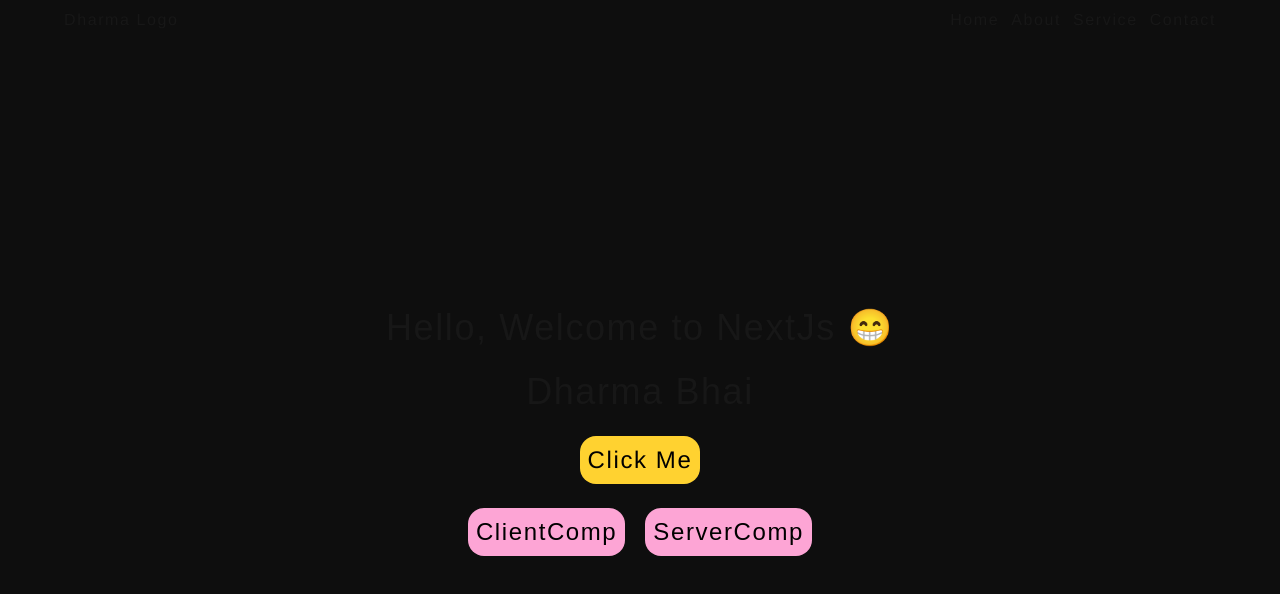
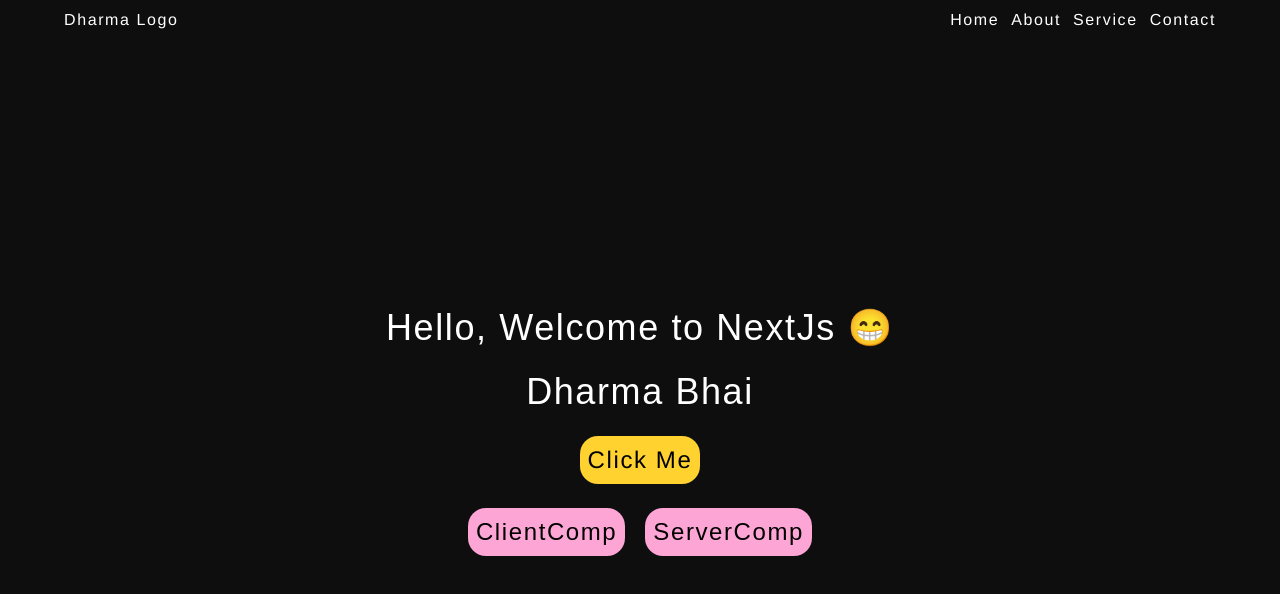
Before and after one commit to Dharmesh-yadavo/NextJs, a Next.js app in the folder nextjs_app/: page / in a window 1280 px wide. Shown: the top 594 px of the page. Built offline with nearby package versions, Linux system fonts and the light colour scheme; a web font is replaced by a local one.

Commit message:
shadcn in NextJs

```diff
--- a/nextjs_app/app/globals.css
+++ b/nextjs_app/app/globals.css
@@ -1,9 +1,7 @@
 @import "tailwindcss";
+@import "tw-animate-css";
 
-:root {
-  --background: #ffffff;
-  --foreground: #171717;
-}
+@custom-variant dark (&:is(.dark *));
 
 @theme inline {
   --color-background: var(--background);
@@ -12,20 +10,127 @@
   --font-mono: var(--font-geist-mono);
   --font-delius: var(--font-delius);
   --font-meie: var(--font-meie-script);
+  --color-sidebar-ring: var(--sidebar-ring);
+  --color-sidebar-border: var(--sidebar-border);
+  --color-sidebar-accent-foreground: var(--sidebar-accent-foreground);
+  --color-sidebar-accent: var(--sidebar-accent);
+  --color-sidebar-primary-foreground: var(--sidebar-primary-foreground);
+  --color-sidebar-primary: var(--sidebar-primary);
+  --color-sidebar-foreground: var(--sidebar-foreground);
+  --color-sidebar: var(--sidebar);
+  --color-chart-5: var(--chart-5);
+  --color-chart-4: var(--chart-4);
+  --color-chart-3: var(--chart-3);
+  --color-chart-2: var(--chart-2);
+  --color-chart-1: var(--chart-1);
+  --color-ring: var(--ring);
+  --color-input: var(--input);
+  --color-border: var(--border);
+  --color-destructive: var(--destructive);
+  --color-accent-foreground: var(--accent-foreground);
+  --color-accent: var(--accent);
+  --color-muted-foreground: var(--muted-foreground);
+  --color-muted: var(--muted);
+  --color-secondary-foreground: var(--secondary-foreground);
+  --color-secondary: var(--secondary);
+  --color-primary-foreground: var(--primary-foreground);
+  --color-primary: var(--primary);
+  --color-popover-foreground: var(--popover-foreground);
+  --color-popover: var(--popover);
+  --color-card-foreground: var(--card-foreground);
+  --color-card: var(--card);
+  --radius-sm: calc(var(--radius) - 4px);
+  --radius-md: calc(var(--radius) - 2px);
+  --radius-lg: var(--radius);
+  --radius-xl: calc(var(--radius) + 4px);
+  --radius-2xl: calc(var(--radius) + 8px);
+  --radius-3xl: calc(var(--radius) + 12px);
+  --radius-4xl: calc(var(--radius) + 16px);
 }
 
-@media (prefers-color-scheme: dark) {
-  :root {
-    --background: #0a0a0a;
-    --foreground: #ededed;
+:root {
+  --radius: 0.625rem;
+  --background: oklch(1 0 0);
+  --foreground: oklch(0.145 0 0);
+  --card: oklch(1 0 0);
+  --card-foreground: oklch(0.145 0 0);
+  --popover: oklch(1 0 0);
+  --popover-foreground: oklch(0.145 0 0);
+  --primary: oklch(0.205 0 0);
+  --primary-foreground: oklch(0.985 0 0);
+  --secondary: oklch(0.97 0 0);
+  --secondary-foreground: oklch(0.205 0 0);
+  --muted: oklch(0.97 0 0);
+  --muted-foreground: oklch(0.556 0 0);
+  --accent: oklch(0.97 0 0);
+  --accent-foreground: oklch(0.205 0 0);
+  --destructive: oklch(0.577 0.245 27.325);
+  --border: oklch(0.922 0 0);
+  --input: oklch(0.922 0 0);
+  --ring: oklch(0.708 0 0);
+  --chart-1: oklch(0.646 0.222 41.116);
+  --chart-2: oklch(0.6 0.118 184.704);
+  --chart-3: oklch(0.398 0.07 227.392);
+  --chart-4: oklch(0.828 0.189 84.429);
+  --chart-5: oklch(0.769 0.188 70.08);
+  --sidebar: oklch(0.985 0 0);
+  --sidebar-foreground: oklch(0.145 0 0);
+  --sidebar-primary: oklch(0.205 0 0);
+  --sidebar-primary-foreground: oklch(0.985 0 0);
+  --sidebar-accent: oklch(0.97 0 0);
+  --sidebar-accent-foreground: oklch(0.205 0 0);
+  --sidebar-border: oklch(0.922 0 0);
+  --sidebar-ring: oklch(0.708 0 0);
+}
+
+.dark {
+  --background: oklch(0.145 0 0);
+  --foreground: oklch(0.985 0 0);
+  --card: oklch(0.205 0 0);
+  --card-foreground: oklch(0.985 0 0);
+  --popover: oklch(0.205 0 0);
+  --popover-foreground: oklch(0.985 0 0);
+  --primary: oklch(0.922 0 0);
+  --primary-foreground: oklch(0.205 0 0);
+  --secondary: oklch(0.269 0 0);
+  --secondary-foreground: oklch(0.985 0 0);
+  --muted: oklch(0.269 0 0);
+  --muted-foreground: oklch(0.708 0 0);
+  --accent: oklch(0.269 0 0);
+  --accent-foreground: oklch(0.985 0 0);
+  --destructive: oklch(0.704 0.191 22.216);
+  --border: oklch(1 0 0 / 10%);
+  --input: oklch(1 0 0 / 15%);
+  --ring: oklch(0.556 0 0);
+  --chart-1: oklch(0.488 0.243 264.376);
+  --chart-2: oklch(0.696 0.17 162.48);
+  --chart-3: oklch(0.769 0.188 70.08);
+  --chart-4: oklch(0.627 0.265 303.9);
+  --chart-5: oklch(0.645 0.246 16.439);
+  --sidebar: oklch(0.205 0 0);
+  --sidebar-foreground: oklch(0.985 0 0);
+  --sidebar-primary: oklch(0.488 0.243 264.376);
+  --sidebar-primary-foreground: oklch(0.985 0 0);
+  --sidebar-accent: oklch(0.269 0 0);
+  --sidebar-accent-foreground: oklch(0.985 0 0);
+  --sidebar-border: oklch(1 0 0 / 10%);
+  --sidebar-ring: oklch(0.556 0 0);
+}
+
+@layer base {
+  * {
+    @apply border-border outline-ring/50;
+  }
+  body {
+    @apply bg-background text-foreground;
   }
 }
 
 body {
   background: rgb(14, 14, 14);
-  color: var(--foreground);
   font-family: Urbanist, Helvetica, sans-serif;
   letter-spacing: 0.1rem;
+  color: white;
 }
 
 a:hover {
--- /dev/null
+++ b/nextjs_app/app/shadcn/layout.js
@@ -0,0 +1,7 @@
+import "../globals.css";
+
+const ShadcnLayout = ({ children }) => {
+  return <section>{children}</section>;
+};
+
+export default ShadcnLayout;
--- /dev/null
+++ b/nextjs_app/app/shadcn/page.js
@@ -0,0 +1,15 @@
+import { Button } from "@/components/ui/button";
+import Link from "next/link";
+
+const ShadcnPage = () => {
+  return (
+    <div>
+      <p className="text-white">Hello, Shadcn Page</p>
+      <Button size="lg" variant="ghost" asChild={true}>
+        <Link href="/">Click Me</Link>
+      </Button>
+    </div>
+  );
+};
+
+export default ShadcnPage;
--- /dev/null
+++ b/nextjs_app/components/ui/button.jsx
@@ -0,0 +1,58 @@
+import * as React from "react"
+import { Slot } from "@radix-ui/react-slot"
+import { cva } from "class-variance-authority";
+
+import { cn } from "@/lib/utils"
+
+const buttonVariants = cva(
+  "inline-flex items-center justify-center gap-2 whitespace-nowrap rounded-md text-sm font-medium transition-all disabled:pointer-events-none disabled:opacity-50 [&_svg]:pointer-events-none [&_svg:not([class*='size-'])]:size-4 shrink-0 [&_svg]:shrink-0 outline-none focus-visible:border-ring focus-visible:ring-ring/50 focus-visible:ring-[3px] aria-invalid:ring-destructive/20 dark:aria-invalid:ring-destructive/40 aria-invalid:border-destructive",
+  {
+    variants: {
+      variant: {
+        default: "bg-primary text-primary-foreground hover:bg-primary/90",
+        destructive:
+          "bg-destructive text-white hover:bg-destructive/90 focus-visible:ring-destructive/20 dark:focus-visible:ring-destructive/40 dark:bg-destructive/60",
+        outline:
+          "border bg-background shadow-xs hover:bg-accent hover:text-accent-foreground dark:bg-input/30 dark:border-input dark:hover:bg-input/50",
+        secondary:
+          "bg-secondary text-secondary-foreground hover:bg-secondary/80",
+        ghost:
+          "hover:bg-accent hover:text-accent-foreground dark:hover:bg-accent/50",
+        link: "text-primary underline-offset-4 hover:underline",
+      },
+      size: {
+        default: "h-9 px-4 py-2 has-[>svg]:px-3",
+        sm: "h-8 rounded-md gap-1.5 px-3 has-[>svg]:px-2.5",
+        lg: "h-10 rounded-md px-6 has-[>svg]:px-4",
+        icon: "size-9",
+        "icon-sm": "size-8",
+        "icon-lg": "size-10",
+      },
+    },
+    defaultVariants: {
+      variant: "default",
+      size: "default",
+    },
+  }
+)
+
+function Button({
+  className,
+  variant = "default",
+  size = "default",
+  asChild = false,
+  ...props
+}) {
+  const Comp = asChild ? Slot : "button"
+
+  return (
+    <Comp
+      data-slot="button"
+      data-variant={variant}
+      data-size={size}
+      className={cn(buttonVariants({ variant, size, className }))}
+      {...props} />
+  );
+}
+
+export { Button, buttonVariants }
--- /dev/null
+++ b/nextjs_app/lib/utils.js
@@ -0,0 +1,6 @@
+import { clsx } from "clsx";
+import { twMerge } from "tailwind-merge"
+
+export function cn(...inputs) {
+  return twMerge(clsx(inputs));
+}
```
Also changed, not shown: nextjs_app/package.json (+7 -2 lines), nextjs_app/components.json (added), 1 other file (tests, documents, lock files or other folders).
